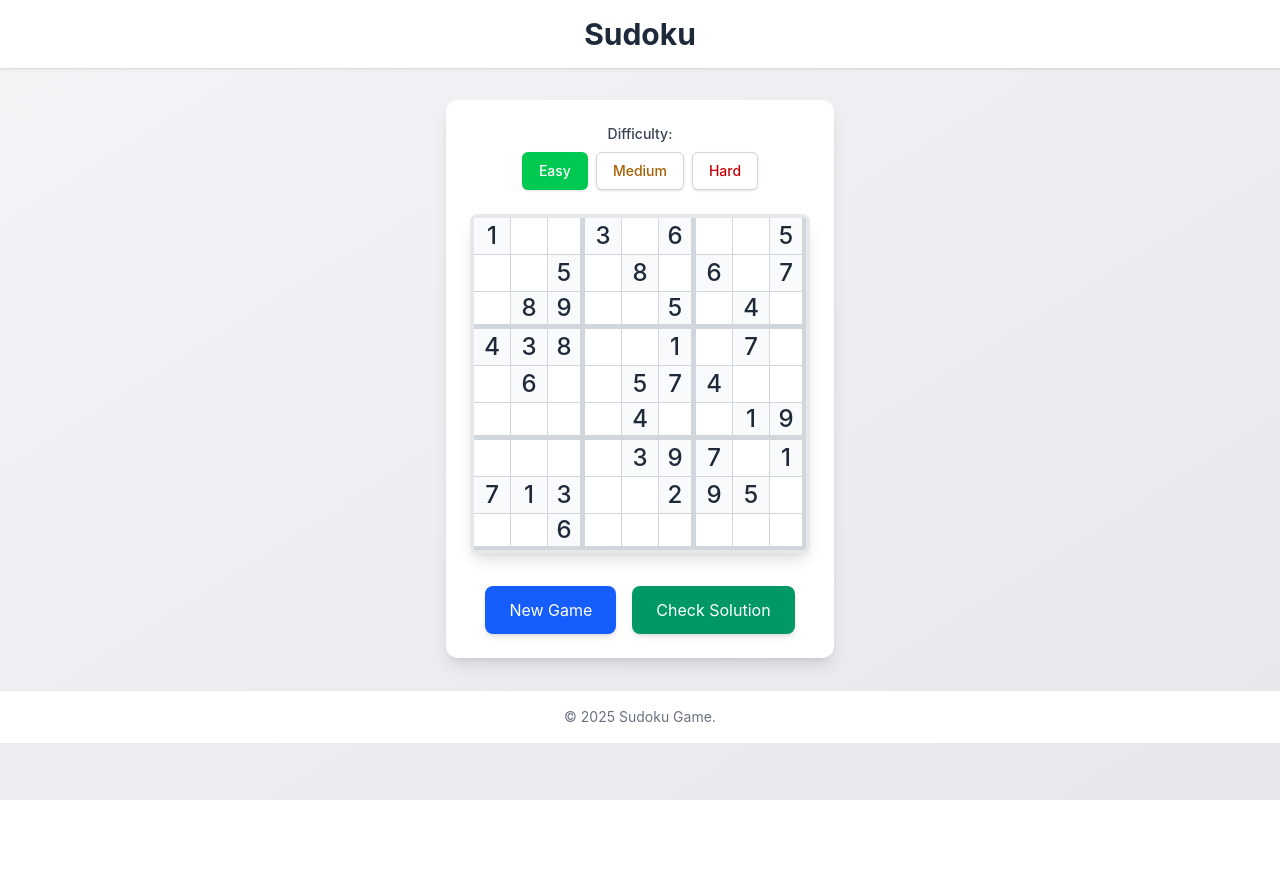
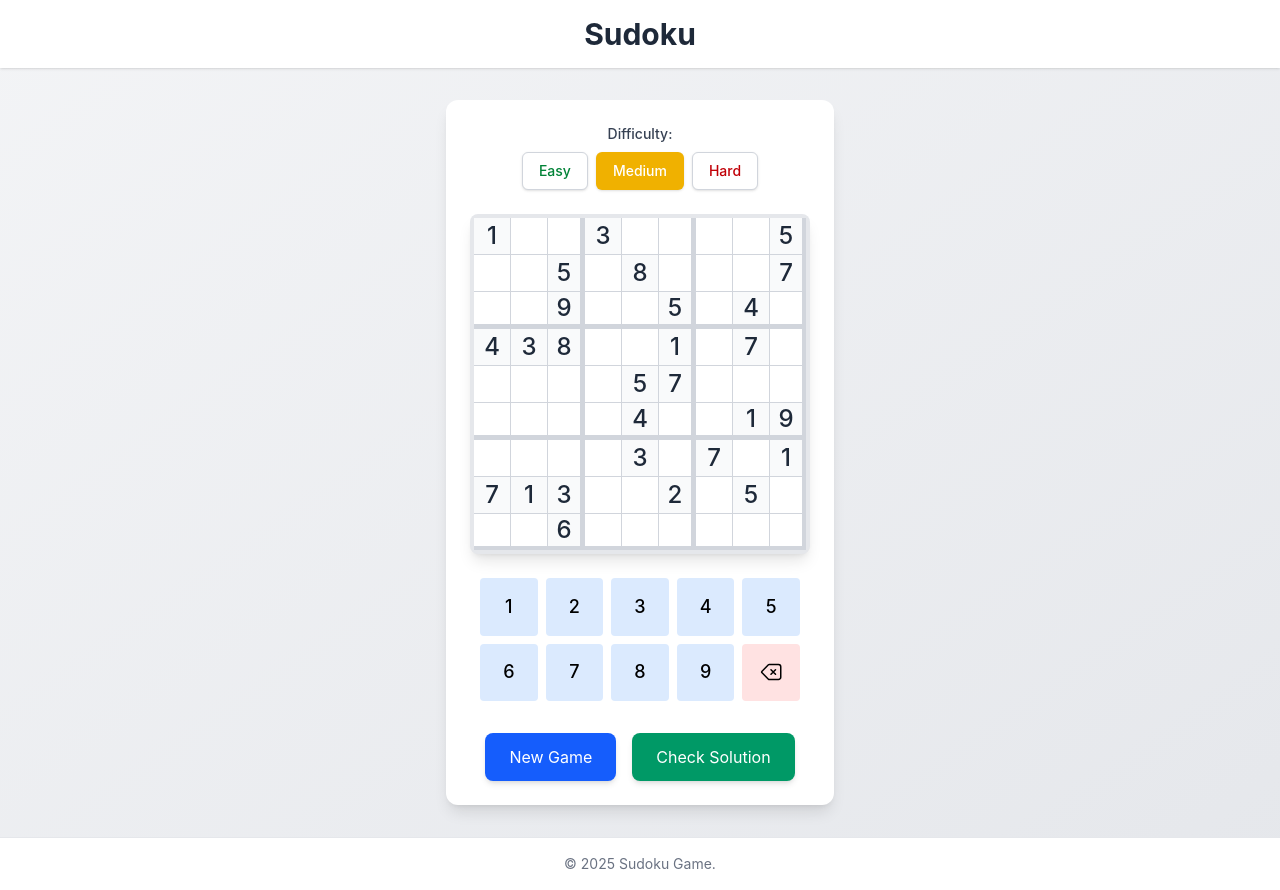
Before and after one commit to RieonaFernandes/Sudoku, a React app: page / in a window 1280 px wide. Before the commit the page ends 800 px from the top, so only its background shows below. Built offline with nearby package versions, Linux system fonts and the light colour scheme; the HTML template or start-up script is replaced by a standard one.

Commit message:
feature: Check input validity per cell and entire grid.

```diff
--- /dev/null
+++ b/src/components/GameWonModal.jsx
@@ -0,0 +1,43 @@
+import PropTypes from "prop-types";
+
+const GameWonModal = ({ onClose, onNewGame }) => {
+  return (
+    <div className="fixed inset-0 bg-black bg-opacity-50 flex items-center justify-center p-4 z-50">
+      <div className="bg-white rounded-xl p-8 max-w-md w-full shadow-2xl animate-pop-in">
+        <div className="text-center">
+          <div className="text-6xl mb-4">🎉</div>
+          <h2 className="text-3xl font-bold text-gray-800 mb-4">
+            Congratulations!
+          </h2>
+          <p className="text-gray-600 mb-6">You've solved the Sudoku puzzle!</p>
+
+          <div className="flex flex-col sm:flex-row gap-4 justify-center">
+            <button
+              onClick={onNewGame}
+              className="px-6 py-3 bg-green-500 text-white rounded-lg
+                       hover:bg-green-600 transition-colors
+                       focus:outline-none focus:ring-2 focus:ring-green-500 focus:ring-offset-2"
+            >
+              New Game
+            </button>
+            {/* <button
+              onClick={onClose}
+              className="px-6 py-3 bg-gray-200 text-gray-700 rounded-lg
+                       hover:bg-gray-300 transition-colors
+                       focus:outline-none focus:ring-2 focus:ring-gray-400 focus:ring-offset-2"
+            >
+              Close
+            </button> */}
+          </div>
+        </div>
+      </div>
+    </div>
+  );
+};
+
+GameWonModal.propTypes = {
+  onClose: PropTypes.func.isRequired,
+  onNewGame: PropTypes.func.isRequired,
+};
+
+export default GameWonModal;
--- a/src/components/SudokuGame.jsx
+++ b/src/components/SudokuGame.jsx
@@ -2,13 +2,18 @@ import { useState, useEffect } from "react";
 import SudokuBoard from "./SudokuBoard";
 import GameControls from "./GameControls";
 import DifficultySelector from "./DifficultySelector";
+import GameWonModal from "./GameWonModal";
 import { generateNewPuzzle } from "../utils/sudokuGenerator";
+import { validateSolution, isCellValid } from "../utils/validation";
+import { cloneBoard } from "../utils/helpers";
+import BackspaceIcon from "./icons/backspace";
 
 const SudokuGame = () => {
   const [board, setBoard] = useState([]);
   const [selectedCell, setSelectedCell] = useState(null);
   const [conflicts, setConflicts] = useState([]);
-  const [difficulty, setDifficulty] = useState("easy");
+  const [gameWon, setGameWon] = useState(false);
+  const [difficulty, setDifficulty] = useState("medium");
 
   // Initialize game on mount and difficulty change
   useEffect(() => {
@@ -20,61 +25,66 @@ const SudokuGame = () => {
     setBoard(newPuzzle);
     setSelectedCell(null);
     setConflicts([]);
+    setGameWon(false);
   };
 
+  // Handle cell selection
   const handleCellSelect = (row, col) => {
     if (!board[row][col].isFixed) {
-      setSelectedCell({ row, col });
+      setSelectedCell((prev) =>
+        prev?.row === row && prev?.col === col ? null : { row, col }
+      );
     }
   };
 
+  // Handle number input from keyboard or number pad
   const handleNumberInput = (number) => {
     if (!selectedCell || board[selectedCell.row][selectedCell.col].isFixed)
       return;
 
-    const newBoard = board.map((row) => [...row]);
-    newBoard[selectedCell.row][selectedCell.col].value = number;
+    // const newBoard = board.map((row) => [...row]);
+    const newBoard = cloneBoard(board);
+    const { row, col } = selectedCell;
+
+    // Update cell value
+    newBoard[row][col].value = number;
+
+    // Check validity
+    const isValid = isCellValid(newBoard, row, col);
+    const newConflicts = isValid
+      ? conflicts.filter((c) => !(c.row === row && c.col === col))
+      : [...conflicts, { row, col }];
+
+    // Check if board is complete and valid
+    const isComplete = newBoard.every((row) =>
+      row.every((cell) => cell.value !== 0)
+    );
+
     setBoard(newBoard);
 
-    const newConflicts = checkConflicts(
-      selectedCell.row,
-      selectedCell.col,
-      number
-    );
     setConflicts(newConflicts);
+
+    if (isComplete && validateSolution(newBoard)) {
+      setGameWon(true);
+    }
   };
 
-  const checkConflicts = (row, col, value) => {
-    const conflicts = [];
-
-    // Check row conflicts
-    board[row].forEach((cell, colIndex) => {
-      if (colIndex !== col && cell.value === value) {
-        conflicts.push({ row, col: colIndex });
-      }
-    });
-
-    // Check column conflicts
-    board.forEach((rowData, rowIndex) => {
-      if (rowIndex !== row && rowData[col].value === value) {
-        conflicts.push({ row: rowIndex, col });
-      }
-    });
-
-    // Check 3x3 grid conflicts
-    const startRow = Math.floor(row / 3) * 3;
-    const startCol = Math.floor(col / 3) * 3;
-
-    for (let i = startRow; i < startRow + 3; i++) {
-      for (let j = startCol; j < startCol + 3; j++) {
-        if (i !== row && j !== col && board[i][j].value === value) {
-          conflicts.push({ row: i, col: j });
+  // Keyboard input handler
+  useEffect(() => {
+    const handleKeyPress = (e) => {
+      if (selectedCell) {
+        const number = parseInt(e.key);
+        if (number >= 1 && number <= 9) {
+          handleNumberInput(number);
+        } else if (e.key === "Backspace" || e.key === "Delete") {
+          handleNumberInput(0);
         }
       }
-    }
+    };
 
-    return conflicts;
-  };
+    window.addEventListener("keydown", handleKeyPress);
+    return () => window.removeEventListener("keydown", handleKeyPress);
+  }, [selectedCell]);
 
   return (
     <div className="max-w-2xl mx-auto p-6 bg-white rounded-xl shadow-lg">
@@ -90,10 +100,45 @@ const SudokuGame = () => {
         selectedCell={selectedCell}
         conflicts={conflicts}
         onCellSelect={handleCellSelect}
-        onNumberInput={handleNumberInput}
       />
 
-      <GameControls onNewGame={() => initializeGame()} />
+      {/* Number input pad */}
+      <div className="mt-6 grid grid-cols-5 gap-2 max-w-xs mx-auto">
+        {[1, 2, 3, 4, 5, 6, 7, 8, 9].map((num) => (
+          <button
+            key={num}
+            onClick={() => handleNumberInput(num)}
+            className="aspect-square bg-blue-100 rounded hover:bg-blue-200
+                     transition-colors font-medium text-lg"
+          >
+            {num}
+          </button>
+        ))}
+
+        <button
+          onClick={() => handleNumberInput(0)}
+          className="col-span-1 bg-red-100 rounded hover:bg-red-200
+          transition-colors flex items-center justify-center"
+          aria-label="Clear cell"
+        >
+          <BackspaceIcon />
+        </button>
+      </div>
+
+      <GameControls
+        onNewGame={() => initializeGame()}
+        onCheckSolution={() => {
+          if (validateSolution(board)) setGameWon(true);
+          else alert("Solution contains errors!");
+        }}
+      />
+
+      {gameWon && (
+        <GameWonModal
+          onClose={() => setGameWon(false)}
+          onNewGame={() => initializeGame()}
+        />
+      )}
     </div>
   );
 };
--- /dev/null
+++ b/src/components/icons/backspace.jsx
@@ -0,0 +1,18 @@
+const backspaceIcon = () => (
+  <svg
+    xmlns="http://www.w3.org/2000/svg"
+    fill="none"
+    viewBox="0 0 24 24"
+    strokeWidth={1.5}
+    stroke="currentColor"
+    className="w-6 h-6"
+  >
+    <path
+      strokeLinecap="round"
+      strokeLinejoin="round"
+      d="M12 9.75L14.25 12m0 0l2.25 2.25M14.25 12l2.25-2.25M14.25 12L12 14.25m-2.58 4.92l-6.375-6.375a1.125 1.125 0 010-1.59L9.42 4.83c.211-.211.498-.33.796-.33H19.5a2.25 2.25 0 012.25 2.25v10.5a2.25 2.25 0 01-2.25 2.25h-9.284c-.298 0-.585-.119-.796-.33z"
+    />
+  </svg>
+);
+
+export default backspaceIcon;
--- /dev/null
+++ b/src/utils/helpers.js
@@ -0,0 +1,4 @@
+// Creates a deep clone of the Sudoku board
+export const cloneBoard = (board) => {
+  return board.map((row) => row.map((cell) => ({ ...cell })));
+};
--- /dev/null
+++ b/src/utils/validation.js
@@ -0,0 +1,84 @@
+export const validateSolution = (board) => {
+  // First check: All cells must be filled
+  for (let row of board) {
+    for (let cell of row) {
+      if (cell.value === 0) return false;
+    }
+  }
+
+  // Check rows, columns, and subgrids
+  return (
+    validateRows(board) && validateColumns(board) && validateSubgrids(board)
+  );
+};
+
+const validateRows = (board) => {
+  for (let row of board) {
+    const numbers = new Set();
+    for (let cell of row) {
+      const num = cell.value;
+      if (numbers.has(num)) return false;
+      numbers.add(num);
+    }
+  }
+  return true;
+};
+
+const validateColumns = (board) => {
+  for (let col = 0; col < 9; col++) {
+    const numbers = new Set();
+    for (let row = 0; row < 9; row++) {
+      const num = board[row][col].value;
+      if (numbers.has(num)) return false;
+      numbers.add(num);
+    }
+  }
+  return true;
+};
+
+const validateSubgrids = (board) => {
+  for (let gridRow = 0; gridRow < 3; gridRow++) {
+    for (let gridCol = 0; gridCol < 3; gridCol++) {
+      const numbers = new Set();
+      const startRow = gridRow * 3;
+      const startCol = gridCol * 3;
+
+      for (let i = 0; i < 3; i++) {
+        for (let j = 0; j < 3; j++) {
+          const num = board[startRow + i][startCol + j].value;
+          if (numbers.has(num)) return false;
+          numbers.add(num);
+        }
+      }
+    }
+  }
+  return true;
+};
+
+// Check individual cell validity
+export const isCellValid = (board, row, col) => {
+  const value = board[row][col].value;
+  if (value === 0) return true;
+
+  // Check row
+  for (let c = 0; c < 9; c++) {
+    if (c !== col && board[row][c].value === value) return false;
+  }
+
+  // Check column
+  for (let r = 0; r < 9; r++) {
+    if (r !== row && board[r][col].value === value) return false;
+  }
+
+  // Check subgrid
+  const startRow = Math.floor(row / 3) * 3;
+  const startCol = Math.floor(col / 3) * 3;
+
+  for (let i = startRow; i < startRow + 3; i++) {
+    for (let j = startCol; j < startCol + 3; j++) {
+      if (i !== row && j !== col && board[i][j].value === value) return false;
+    }
+  }
+
+  return true;
+};
```
